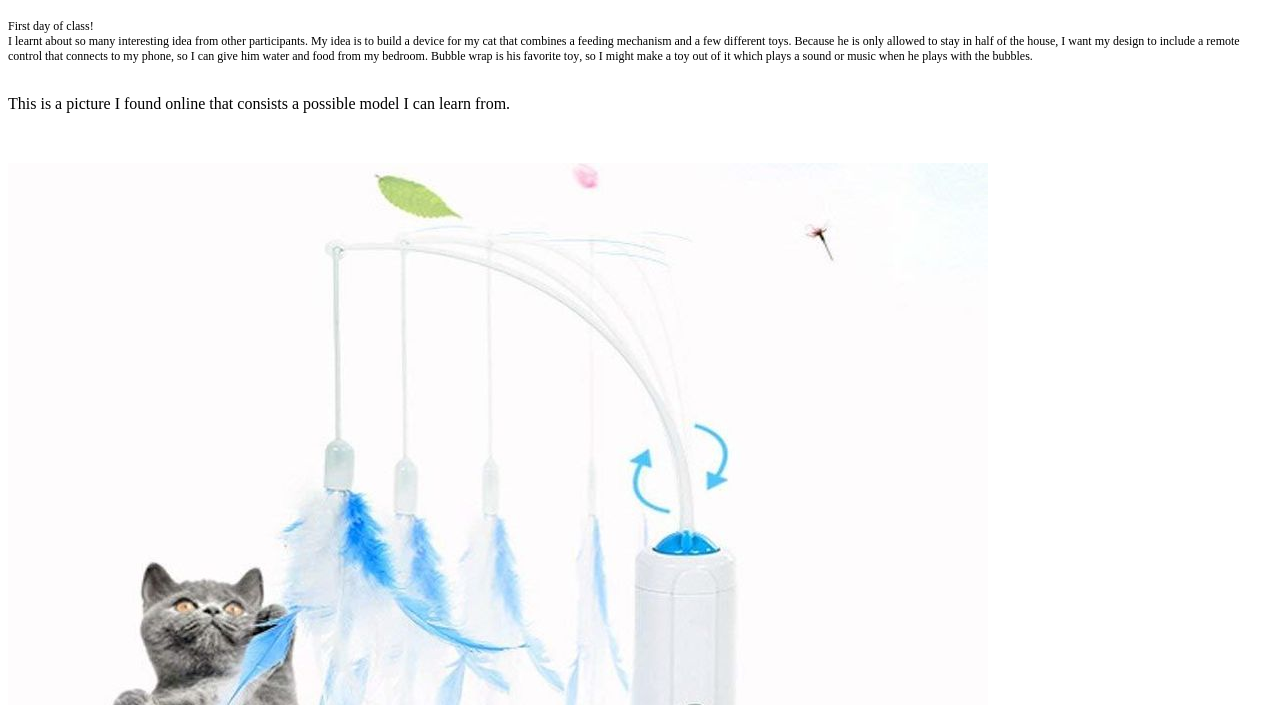
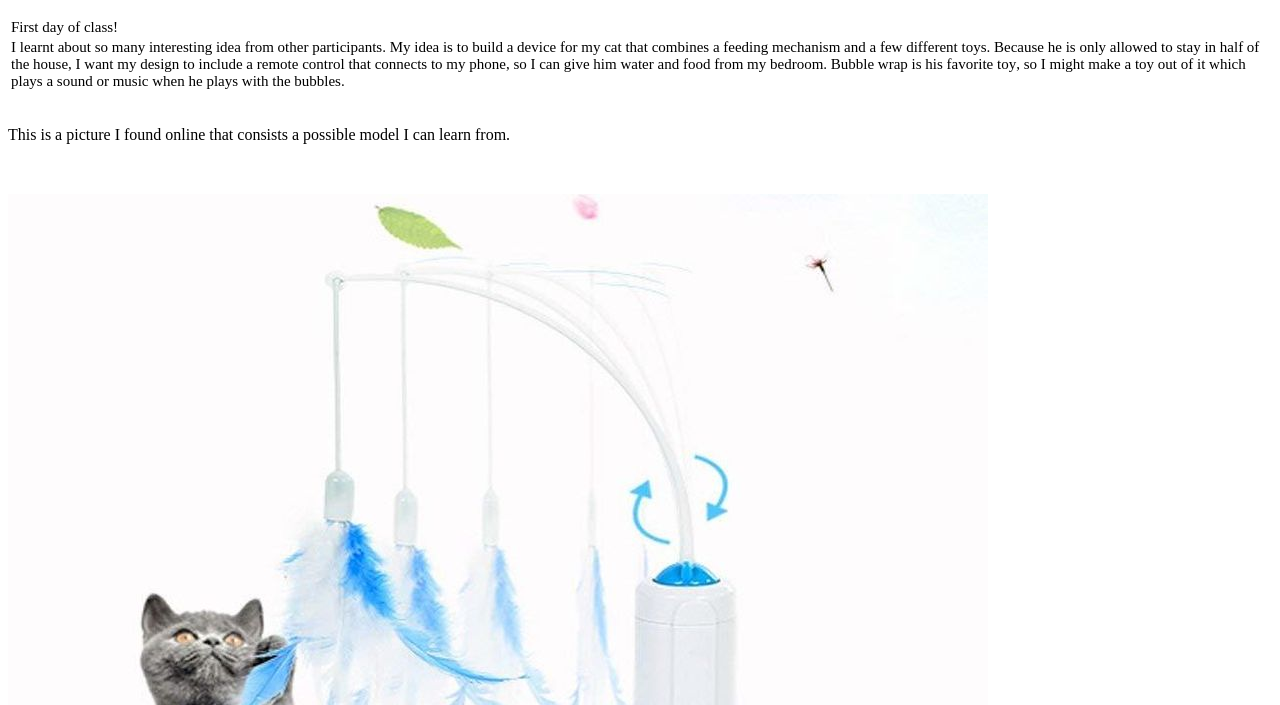
Before and after one commit to WanyiWang0507/Wanyi-Wang-PHYS-S12, a plain HTML site: page day_1/index.html in a window 1280 px wide. Shown: the part 95-800 px from the top of the page. Drawn offline with Linux system fonts and the light colour scheme; files whose address does not match are found by name.

Commit message:
Update index.html

```diff
--- a/day_1/index.html
+++ b/day_1/index.html
@@ -1,14 +1,14 @@
 <!DOCTYPE html>
 	<html>
 	<head>
-		<title>Day 1 : Project Proposal</title>
+		<title><strong>Day 1 : Project Proposal</strong></title>
 	</head>
 	<body>
 		<p><br></p>
 		<h1>Day 1 : Project Proposal</h1>
-	<p style='margin: 0px; font-stretch: normal; font-size: 12px; line-height: normal; font-family: "Times New Roman";'><span style="font-kerning: none;">First day of class!&nbsp;</span></p>
-    <p style='margin: 0px; font-stretch: normal; font-size: 12px; line-height: normal; font-family: "Times New Roman";'><span style="font-kerning: none;">I learnt about so many interesting idea from other participants. My idea is to build a device for my cat that combines a feeding mechanism and a few different toys. Because he is only allowed to stay in half of the house, I want my design to include a remote control that connects to my phone, so I can give him water and food from my bedroom. Bubble wrap is his favorite toy, so I might make a toy out of it which plays a sound or music when he plays with the bubbles.<br></span></p>
-    <p style='margin: 0px; font-stretch: normal; font-size: 12px; line-height: normal; font-family: "Times New Roman";'><span style="font-kerning: none;"><br></span></p>
+	<p style='margin: 3px; font-stretch: normal; font-size: 15px; line-height: normal; font-family: "Times New Roman";'><span style="font-kerning: none;">First day of class!&nbsp;</span></p>
+    <p style='margin: 3px; font-stretch: normal; font-size: 15px; line-height: normal; font-family: "Times New Roman";'><span style="font-kerning: none;">I learnt about so many interesting idea from other participants. My idea is to build a device for my cat that combines a feeding mechanism and a few different toys. Because he is only allowed to stay in half of the house, I want my design to include a remote control that connects to my phone, so I can give him water and food from my bedroom. Bubble wrap is his favorite toy, so I might make a toy out of it which plays a sound or music when he plays with the bubbles.<br></span></p>
+    <p style='margin: 3px; font-stretch: normal; font-size: 15px; line-height: normal; font-family: "Times New Roman";'><span style="font-kerning: none;"><br></span></p>
 
     <p>This is a picture I found online that consists a possible model I can learn from.&nbsp;</p>
 	<p><br></p>
```
